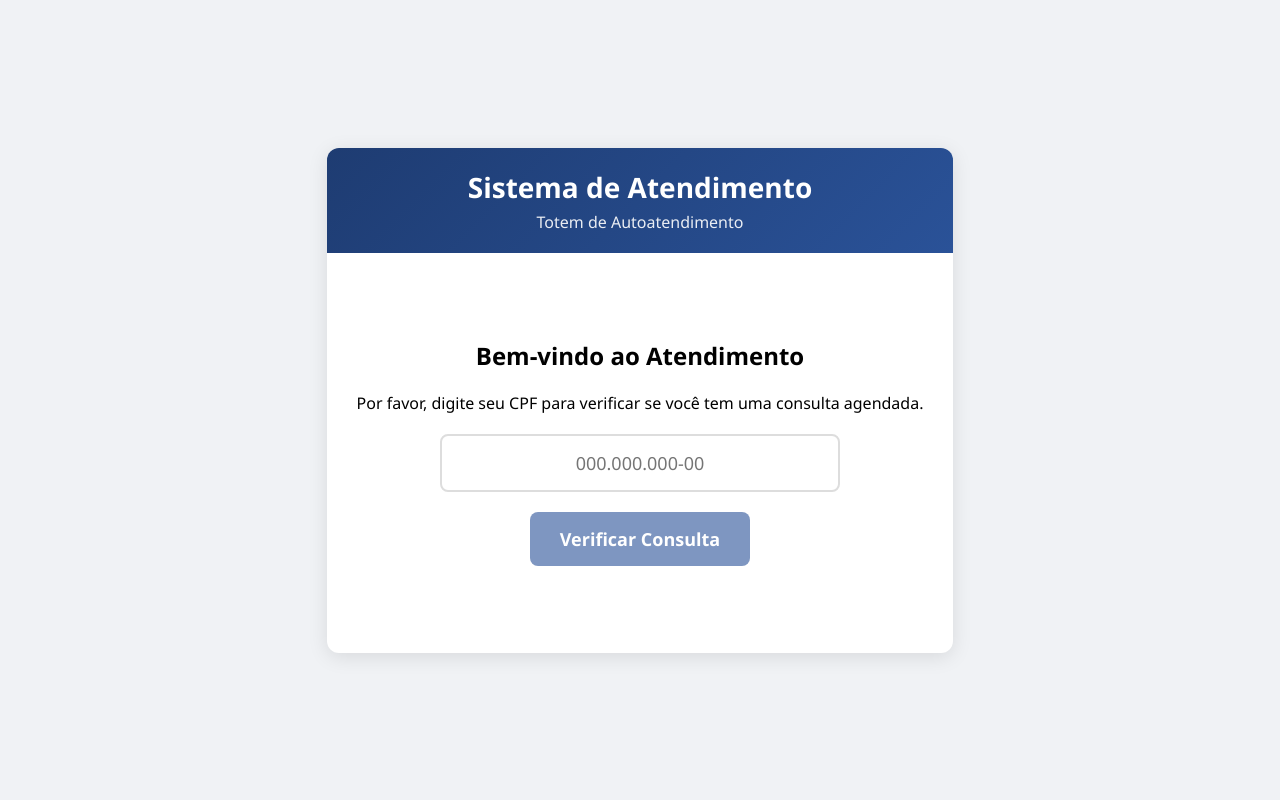
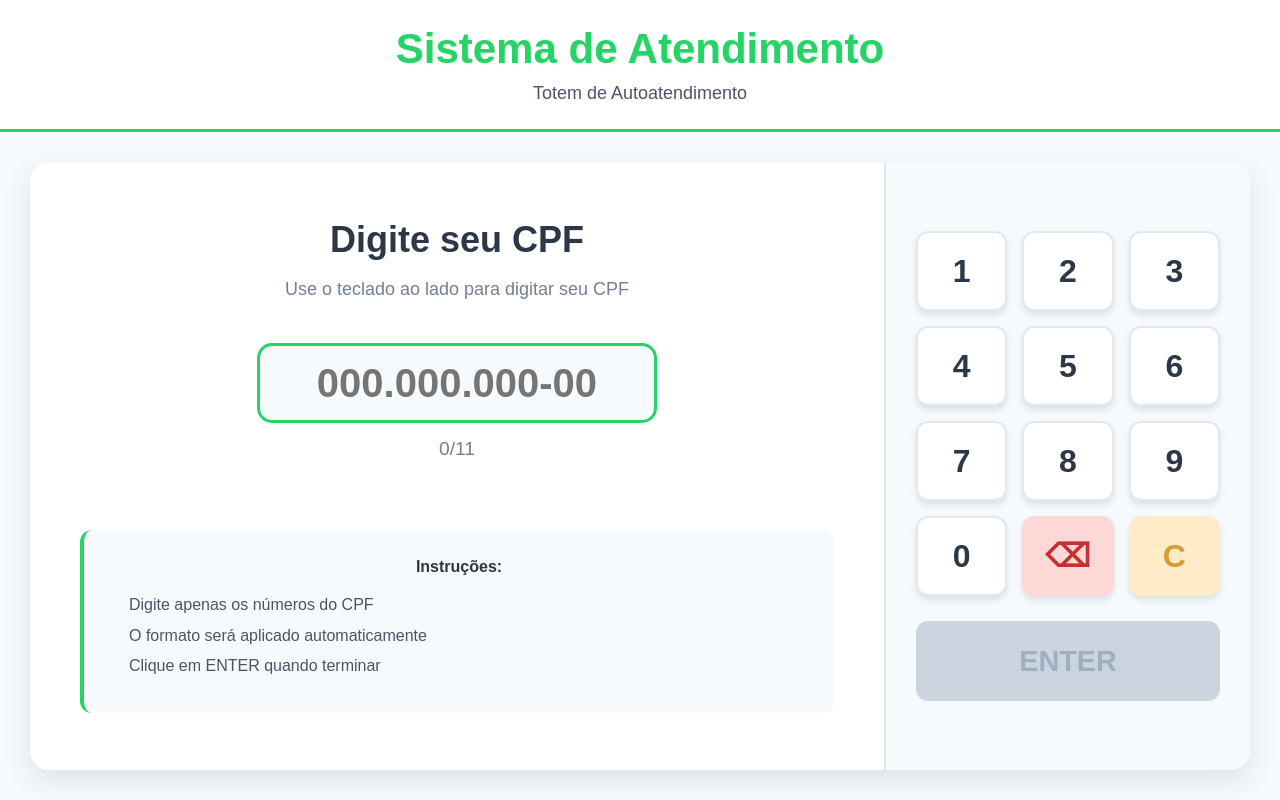
Before and after one commit to clovisantunes/totem, a React (Vite) app: page / in a window 1280 px wide. Built offline with nearby package versions, Linux system fonts and the light colour scheme.

Commit message:
Fix colores and buttons

```diff
--- a/src/App.css
+++ b/src/App.css
@@ -1,3 +1,92 @@
 .App {
   text-align: center;
 }
+/* Reset CSS Global */
+* {
+  margin: 0;
+  padding: 0;
+  box-sizing: border-box;
+}
+
+html {
+  height: 100%;
+}
+
+body {
+  margin: 0;
+  padding: 0;
+  width: 100%;
+  height: 100%;
+  font-family: 'Arial', sans-serif;
+  background: #f8fafc; /* Fundo claro suave */
+  -webkit-font-smoothing: antialiased;
+  -moz-osx-font-smoothing: grayscale;
+  overflow: hidden;
+  color: #2d3748; /* Texto escuro para contraste */
+}
+
+#root {
+  width: 100%;
+  height: 100%;
+  margin: 0;
+  padding: 0;
+}
+
+/* Remove outline padrão em elementos focados */
+*:focus {
+  outline: none;
+}
+
+/* Remove decoração de links */
+a {
+  text-decoration: none;
+  color: inherit;
+}
+
+/* Remove list styles */
+ul, ol {
+  list-style: none;
+}
+
+/* Remove border padrão de botões e inputs */
+button, input, textarea, select {
+  border: none;
+  background: none;
+  font-family: inherit;
+}
+
+/* Remove setinhas do input number */
+input[type="number"]::-webkit-outer-spin-button,
+input[type="number"]::-webkit-inner-spin-button {
+  -webkit-appearance: none;
+  margin: 0;
+}
+
+input[type="number"] {
+  -moz-appearance: textfield;
+}
+
+/* Remove estilo padrão de botões */
+button {
+  cursor: pointer;
+}
+
+/* Remove highlight em mobile */
+* {
+  -webkit-tap-highlight-color: transparent;
+  -webkit-touch-callout: none;
+  -webkit-user-select: none;
+  -khtml-user-select: none;
+  -moz-user-select: none;
+  -ms-user-select: none;
+  user-select: none;
+}
+
+/* Permite seleção apenas em inputs e textareas */
+input, textarea {
+  -webkit-user-select: text;
+  -khtml-user-select: text;
+  -moz-user-select: text;
+  -ms-user-select: text;
+  user-select: text;
+}
--- a/src/components/screens/CpfScreen.tsx
+++ b/src/components/screens/CpfScreen.tsx
@@ -16,38 +16,118 @@ const CpfScreen: React.FC<CpfScreenProps> = ({
   onCpfChange,
   onCpfSubmit
 }) => {
-  const handleSubmit = (e: React.FormEvent) => {
-    e.preventDefault();
+  const handleNumberClick = (number: string) => {
+    const cleanCpf = cpf.replace(/\D/g, '');
+    if (cleanCpf.length < 11) {
+      const newCpf = cleanCpf + number;
+      // Formata o CPF automaticamente
+      const formattedCpf = formatCPF(newCpf);
+      onCpfChange(formattedCpf);
+    }
+  };
+
+  const handleDelete = () => {
+    const cleanCpf = cpf.replace(/\D/g, '');
+    const newCpf = cleanCpf.slice(0, -1);
+    const formattedCpf = formatCPF(newCpf);
+    onCpfChange(formattedCpf);
+  };
+
+  const handleClear = () => {
+    onCpfChange('');
+  };
+
+  const handleSubmit = () => {
+    if (cpf.replace(/\D/g, '').length === 11) {
       onCpfSubmit(cpf);
+    }
+  };
+
+  const formatCPF = (value: string): string => {
+    const numbers = value.replace(/\D/g, '');
+
+    if (numbers.length <= 3) {
+      return numbers;
+    } else if (numbers.length <= 6) {
+      return numbers.replace(/(\d{3})(\d+)/, '$1.$2');
+    } else if (numbers.length <= 9) {
+      return numbers.replace(/(\d{3})(\d{3})(\d+)/, '$1.$2.$3');
+    } else {
+      return numbers.replace(/(\d{3})(\d{3})(\d{3})(\d+)/, '$1.$2.$3-$4');
+    }
   };
 
   return (
     <div className="screen cpf-screen">
-      <h2>Bem-vindo ao Atendimento</h2>
-      <p>Por favor, digite seu CPF para verificar se você tem uma consulta agendada.</p>
+      <div className="cpf-container">
+        {/* Área do CPF (70% esquerda) */}
+        <div className="cpf-display-area">
+          <h2>Digite seu CPF</h2>
+          <p>Use o teclado ao lado para digitar seu CPF</p>
 
-      <form onSubmit={handleSubmit} className="cpf-form">
+          <div className="cpf-display">
             <input
               type="text"
-          className="cpf-input"
+              className="cpf-input-display"
+              value={cpf}
+              readOnly
               placeholder="000.000.000-00"
-          value={cpf}
-          onChange={(e) => onCpfChange(e.target.value)}
-          maxLength={14}
-          disabled={loading}
             />
+            <div className="cpf-length">
+              {cpf.replace(/\D/g, '').length}/11
+            </div>
+          </div>
 
           {error && <div className="error-message">{error}</div>}
 
+          <div className="cpf-instructions">
+            <p>Instruções:</p>
+            <ul>
+              <li>Digite apenas os números do CPF</li>
+              <li>O formato será aplicado automaticamente</li>
+              <li>Clique em ENTER quando terminar</li>
+            </ul>
+          </div>
+        </div>
+
+        {/* Teclado numérico (30% direita) */}
+        <div className="numeric-keyboard">
+          <div className="keyboard-grid">
+            {/* Linha 1 */}
+            <button type="button" className="keyboard-key" onClick={() => handleNumberClick('1')}>1</button>
+            <button type="button" className="keyboard-key" onClick={() => handleNumberClick('2')}>2</button>
+            <button type="button" className="keyboard-key" onClick={() => handleNumberClick('3')}>3</button>
+
+            {/* Linha 2 */}
+            <button type="button" className="keyboard-key" onClick={() => handleNumberClick('4')}>4</button>
+            <button type="button" className="keyboard-key" onClick={() => handleNumberClick('5')}>5</button>
+            <button type="button" className="keyboard-key" onClick={() => handleNumberClick('6')}>6</button>
+
+            {/* Linha 3 */}
+            <button type="button" className="keyboard-key" onClick={() => handleNumberClick('7')}>7</button>
+            <button type="button" className="keyboard-key" onClick={() => handleNumberClick('8')}>8</button>
+            <button type="button" className="keyboard-key" onClick={() => handleNumberClick('9')}>9</button>
+
+            {/* Linha 4 */}
+            <button type="button" className="keyboard-key" onClick={() => handleNumberClick('0')}>0</button>
+            <button type="button" className="keyboard-key delete-key" onClick={handleDelete}>
+              ⌫
+            </button>
+            <button type="button" className="keyboard-key clear-key" onClick={handleClear}>
+              C
+            </button>
+          </div>
+
           <button
-          type="submit"
-          className="btn btn-primary"
-          disabled={loading || cpf.length < 14}
+            type="button"
+            className="enter-key"
+            onClick={handleSubmit}
+            disabled={loading || cpf.replace(/\D/g, '').length !== 11}
           >
-          {loading ? <span className="loading"></span> : null}
-          {loading ? 'Verificando...' : 'Verificar Consulta'}
+            {loading ? 'VERIFICANDO...' : 'ENTER'}
           </button>
-      </form>
+        </div>
+      </div>
     </div>
   );
 };
--- a/src/components/styles/Totem.css
+++ b/src/components/styles/Totem.css
@@ -1,68 +1,47 @@
-* {
+.totem-container {
+  width: 100vw;
+  height: 100vh;
   margin: 0;
   padding: 0;
-  box-sizing: border-box;
-  font-family: 'Segoe UI', Tahoma, Geneva, Verdana, sans-serif;
-}
-
-body {
-  background-color: #f0f2f5;
+  background: linear-gradient(135deg, #f7fafc 0%, #edf2f7 100%);
   display: flex;
-  justify-content: center;
-  align-items: center;
-  min-height: 100vh;
-  padding: 20px;
-}
-
-.totem-container {
-  width: 100%;
-  max-width: 800px;
-  background-color: white;
-  border-radius: 12px;
-  box-shadow: 0 4px 20px rgba(0, 0, 0, 0.1);
+  flex-direction: column;
+  font-family: 'Arial', sans-serif;
   overflow: hidden;
 }
 
 .totem-header {
-  background: linear-gradient(135deg, #1e3c72, #2a5298);
-  color: white;
-  padding: 20px;
+  background: #ffffff;
+  padding: 25px;
   text-align: center;
+  color: #2d3748;
+  border-bottom: 3px solid #25d366; /* Verde médico como acento */
+  box-shadow: 0 2px 10px rgba(0, 0, 0, 0.1);
 }
 
 .totem-header h1 {
-  font-size: 28px;
-  margin-bottom: 5px;
+  margin: 0;
+  font-size: 42px;
+  font-weight: 600;
+  color: #25d366; /* Verde médico */
+  text-shadow: 1px 1px 2px rgba(0, 0, 0, 0.1);
 }
 
 .totem-header p {
-  font-size: 16px;
-  opacity: 0.9;
+  margin: 10px 0 0 0;
+  font-size: 18px;
+  color: #4a5568; /* Cinza médio */
+  font-weight: 400;
 }
 
 .totem-content {
+  flex: 1;
+  display: flex;
+  align-items: center;
+  justify-content: center;
   padding: 30px;
-  min-height: 400px;
-  display: flex;
-  flex-direction: column;
-  justify-content: center;
+  margin: 0;
+  overflow: hidden;
+  min-height: 0;
+  background: #f7fafc;
 }
-
-.screen {
-  display: flex;
-  flex-direction: column;
-  align-items: center;
-  text-align: center;
-  animation: fadeIn 0.5s ease-in-out;
-}
-
-@keyframes fadeIn {
-  from { opacity: 0; transform: translateY(10px); }
-  to { opacity: 1; transform: translateY(0); }
-}
-
-@media (max-width: 600px) {
-  .totem-content {
-    padding: 20px;
-  }
-}
--- a/src/components/styles/screens/CpfScreen.css
+++ b/src/components/styles/screens/CpfScreen.css
@@ -1,49 +1,231 @@
-.cpf-screen {
-  gap: 20px;
+.screen.cpf-screen {
+  width: 100%;
+  height: 100%;
+  padding: 0;
+  margin: 0;
+  display: flex;
+  background: #ffffff;
+  border-radius: 20px;
+  box-shadow: 0 10px 30px rgba(0, 0, 0, 0.1);
+  overflow: hidden;
 }
 
-.cpf-form {
+.cpf-container {
+  display: flex;
+  width: 100%;
+  height: 100%;
+  margin: 0;
+  padding: 0;
+}
+
+/* Área do CPF (70% esquerda) */
+.cpf-display-area {
+  width: 70%;
+  height: 100%;
+  padding: 50px;
   display: flex;
   flex-direction: column;
-  align-items: center;
-  gap: 20px;
+  justify-content: center;
+  background: #ffffff;
+  overflow: hidden;
+}
+
+.cpf-display-area h2 {
+  color: #2d3748;
+  font-size: 36px;
+  margin-bottom: 15px;
+  font-weight: 600;
+}
+
+.cpf-display-area p {
+  color: #718096;
+  font-size: 18px;
+  line-height: 1.5;
+}
+
+.cpf-display {
+  margin: 40px 0;
+  text-align: center;
+  flex-shrink: 0;
+}
+
+.cpf-input-display {
   width: 100%;
   max-width: 400px;
+  height: 80px;
+  font-size: 2.5em;
+  text-align: center;
+  border: 3px solid #25d366;
+  border-radius: 15px;
+  background: #f7fafc;
+  color: #2d3748;
+  margin: 0 auto;
+  display: block;
+  pointer-events: none;
+  font-weight: 600;
 }
 
-.cpf-input {
-  width: 100%;
-  padding: 15px;
-  font-size: 18px;
-  border: 2px solid #ddd;
-  border-radius: 8px;
-  text-align: center;
-  transition: border-color 0.3s;
+.cpf-length {
+  margin-top: 15px;
+  font-size: 1.2em;
+  color: #718096;
+  font-weight: 500;
 }
 
-.cpf-input:focus {
-  border-color: #2a5298;
-  outline: none;
+.cpf-instructions {
+  margin-top: 30px;
+  padding: 25px;
+  background: #f7fafc;
+  border-radius: 12px;
+  border-left: 4px solid #25d366;
+  flex-shrink: 0;
 }
 
-.cpf-input:disabled {
-  background-color: #f5f5f5;
+.cpf-instructions p {
+  color: #2d3748;
+  font-weight: 600;
+  margin-bottom: 15px;
+  font-size: 16px;
+}
+
+.cpf-instructions ul {
+  text-align: left;
+  margin: 10px 0;
+  padding-left: 20px;
+}
+
+.cpf-instructions li {
+  margin: 8px 0;
+  color: #4a5568;
+  font-size: 16px;
+  line-height: 1.4;
+}
+
+/* Teclado numérico (30% direita) */
+.numeric-keyboard {
+  width: 30%;
+  height: 100%;
+  background: #f7fafc;
+  padding: 30px;
+  display: flex;
+  flex-direction: column;
+  justify-content: center;
+  overflow: hidden;
+  border-left: 2px solid #e2e8f0;
+}
+
+.keyboard-grid {
+  display: grid;
+  grid-template-columns: repeat(3, 1fr);
+  gap: 15px;
+  margin-bottom: 25px;
+  flex-shrink: 0;
+}
+
+.keyboard-key {
+  height: 80px;
+  font-size: 2em;
+  font-weight: bold;
+  border: none;
+  border-radius: 12px;
+  background: #ffffff;
+  color: #2d3748;
+  cursor: pointer;
+  transition: all 0.3s ease;
+  display: flex;
+  align-items: center;
+  justify-content: center;
+  box-shadow: 0 4px 6px rgba(0, 0, 0, 0.1);
+  border: 2px solid #e2e8f0;
+}
+
+.keyboard-key:hover {
+  background: #25d366;
+  color: #ffffff;
+  transform: translateY(-2px);
+  box-shadow: 0 6px 12px rgba(37, 211, 102, 0.3);
+  border-color: #25d366;
+}
+
+.keyboard-key:active {
+  transform: translateY(0);
+}
+
+.delete-key {
+  background: #fed7d7;
+  color: #c53030;
+  border-color: #fed7d7;
+}
+
+.delete-key:hover {
+  background: #feb2b2;
+  color: #ffffff;
+}
+
+.clear-key {
+  background: #feebc8;
+  color: #d69e2e;
+  border-color: #feebc8;
+}
+
+.clear-key:hover {
+  background: #fbd38d;
+  color: #ffffff;
+}
+
+.enter-key {
+  width: 100%;
+  height: 80px;
+  font-size: 1.8em;
+  font-weight: bold;
+  border: none;
+  border-radius: 12px;
+  background: #25d366;
+  color: #ffffff;
+  cursor: pointer;
+  transition: all 0.3s ease;
+  text-transform: uppercase;
+  flex-shrink: 0;
+  box-shadow: 0 4px 6px rgba(37, 211, 102, 0.3);
+}
+
+.enter-key:hover:not(:disabled) {
+  background: #22c55e;
+  transform: translateY(-2px);
+  box-shadow: 0 6px 12px rgba(37, 211, 102, 0.4);
+}
+
+.enter-key:disabled {
+  background: #cbd5e0;
+  color: #a0aec0;
   cursor: not-allowed;
+  transform: none;
+  box-shadow: none;
+}
+
+.enter-key:active:not(:disabled) {
+  transform: translateY(0);
 }
 
 .error-message {
-  color: #dc3545;
-  font-size: 16px;
-  margin-top: -10px;
+  background: #fed7d7;
+  color: #c53030;
+  padding: 15px;
+  border-radius: 8px;
+  margin: 20px 0;
+  text-align: center;
+  border: 1px solid #feb2b2;
+  flex-shrink: 0;
+  font-weight: 500;
 }
 
 .loading {
   display: inline-block;
   width: 20px;
   height: 20px;
-  border: 3px solid rgba(255,255,255,.3);
+  border: 3px solid #ffffff;
   border-radius: 50%;
-  border-top-color: #fff;
+  border-top-color: transparent;
   animation: spin 1s ease-in-out infinite;
   margin-right: 10px;
 }
@@ -51,3 +233,47 @@
 @keyframes spin {
   to { transform: rotate(360deg); }
 }
+
+/* Responsividade */
+@media (max-width: 768px) {
+  .cpf-container {
+    flex-direction: column;
+  }
+
+  .cpf-display-area {
+    width: 100%;
+    height: 45%;
+    padding: 30px;
+  }
+
+  .numeric-keyboard {
+    width: 100%;
+    height: 55%;
+    padding: 20px;
+    border-left: none;
+    border-top: 2px solid #e2e8f0;
+  }
+
+  .cpf-input-display {
+    height: 70px;
+    font-size: 2em;
+  }
+
+  .keyboard-key {
+    height: 70px;
+    font-size: 1.8em;
+  }
+
+  .enter-key {
+    height: 70px;
+    font-size: 1.6em;
+  }
+
+  .cpf-display-area h2 {
+    font-size: 28px;
+  }
+
+  .cpf-display-area p {
+    font-size: 16px;
+  }
+}
```
Lines whose indentation alone changed are shown as unchanged.
